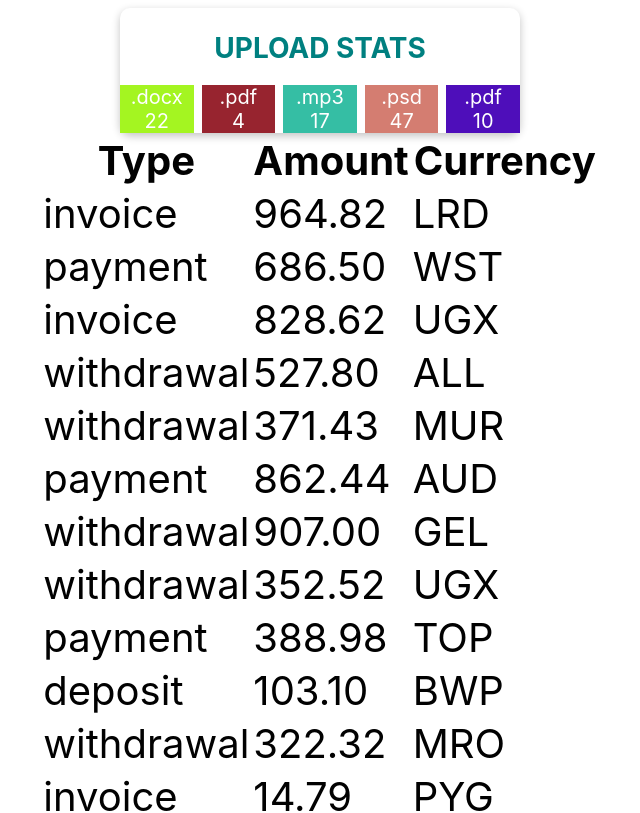
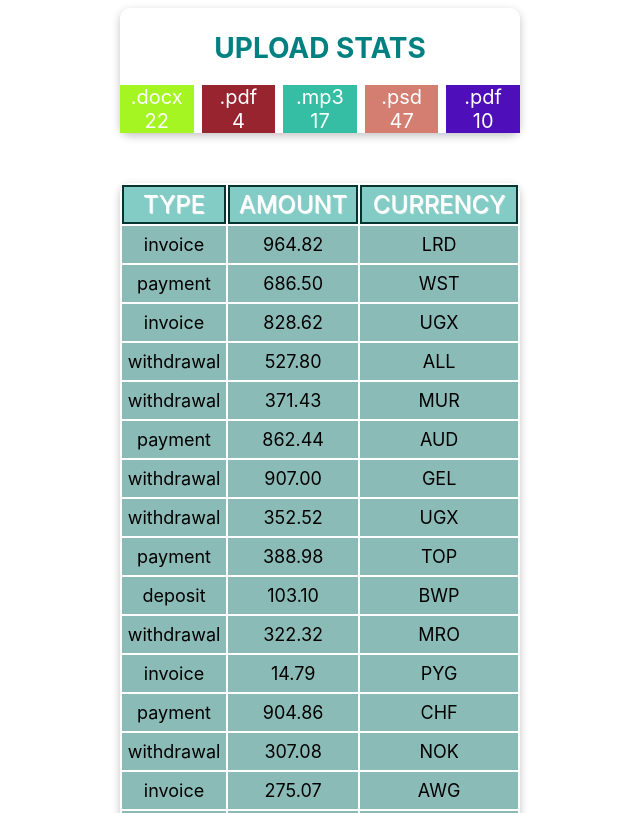
Before and after one commit to MariiaSam/goit-react-hw-01-components, a React (Create React App) app: page / in a window 1280 px wide. Shown: the part 520-1333 px from the top of the page, without its empty margins (320-960 px from the left). Built offline with nearby package versions, Linux system fonts and the light colour scheme.

Commit message:
transition done

```diff
--- a/src/components/TransactionHistory/TransactionHistory.jsx
+++ b/src/components/TransactionHistory/TransactionHistory.jsx
@@ -1,28 +1,29 @@
 import PropTypes from 'prop-types';
+import { Table, TableHead, TableRow, TableHeadItem, TableBody, TableBodyTr, TableBodyItem } from './TransactionHistory.styled'
 
 export const TransactionHistory = ({ items }) => {
   return (
-    <table class="transaction-history">
-      <thead>
-        <tr>
-          <th>Type</th>
-          <th>Amount</th>
-          <th>Currency</th>
-        </tr>
-      </thead>
+    <Table>
+      <TableHead>
+        <TableRow>
+          <TableHeadItem>Type</TableHeadItem>
+          <TableHeadItem>Amount</TableHeadItem>
+          <TableHeadItem>Currency</TableHeadItem>
+        </TableRow>
+      </TableHead>
 
-      <tbody>
+      <TableBody>
         {items.map(({ id, type, amount, currency }) => {
           return (
-            <tr key={id}>
-              <td>{type}</td>
-              <td>{amount}</td>
-              <td>{currency}</td>
-            </tr>
+            <TableBodyTr key={id}>
+              <TableBodyItem>{type}</TableBodyItem>
+              <TableBodyItem>{amount}</TableBodyItem>
+              <TableBodyItem>{currency}</TableBodyItem>
+            </TableBodyTr>
           );
         })}
-      </tbody>
-    </table>
+      </TableBody>
+    </Table>
   );
 };
 
--- /dev/null
+++ b/src/components/TransactionHistory/TransactionHistory.styled.jsx
@@ -0,0 +1,46 @@
+import styled from 'styled-components';
+
+export const Table = styled.table`
+  width: 400px;
+  margin-top: 50px;
+
+  border-radius: 10px;
+  box-shadow: rgba(0, 0, 0, 0.24) 0px 3px 8px;
+
+  background-color: white;
+`;
+
+export const TableHead = styled.thead`
+  text-transform: uppercase;
+  text-shadow: 0.0625rem 0.0625rem 0.0625rem #fff;
+
+  background-color: rgb(131, 203, 197);
+  border-radius: 10px;
+`;
+
+export const TableRow = styled.tr`
+  text-align: center;
+`;
+
+export const TableHeadItem = styled.th`
+  color: white;
+
+  font-size: 24px;
+  font-weight: 400;
+  border: 2px solid rgb(3, 52, 48);
+  padding: 3px 2px;
+`;
+
+export const TableBody = styled.tbody`
+font-size: 18px;
+  text-align: center;
+`
+
+export const TableBodyTr = styled.tr`
+  background-color: rgb(139, 187, 183);
+  `;
+
+  export const TableBodyItem = styled.td`
+ padding: 8px 0;
+
+  `
```
Also changed, not shown: src/components/TransactionHistory/TransactionHistory.styled.css (deleted).
